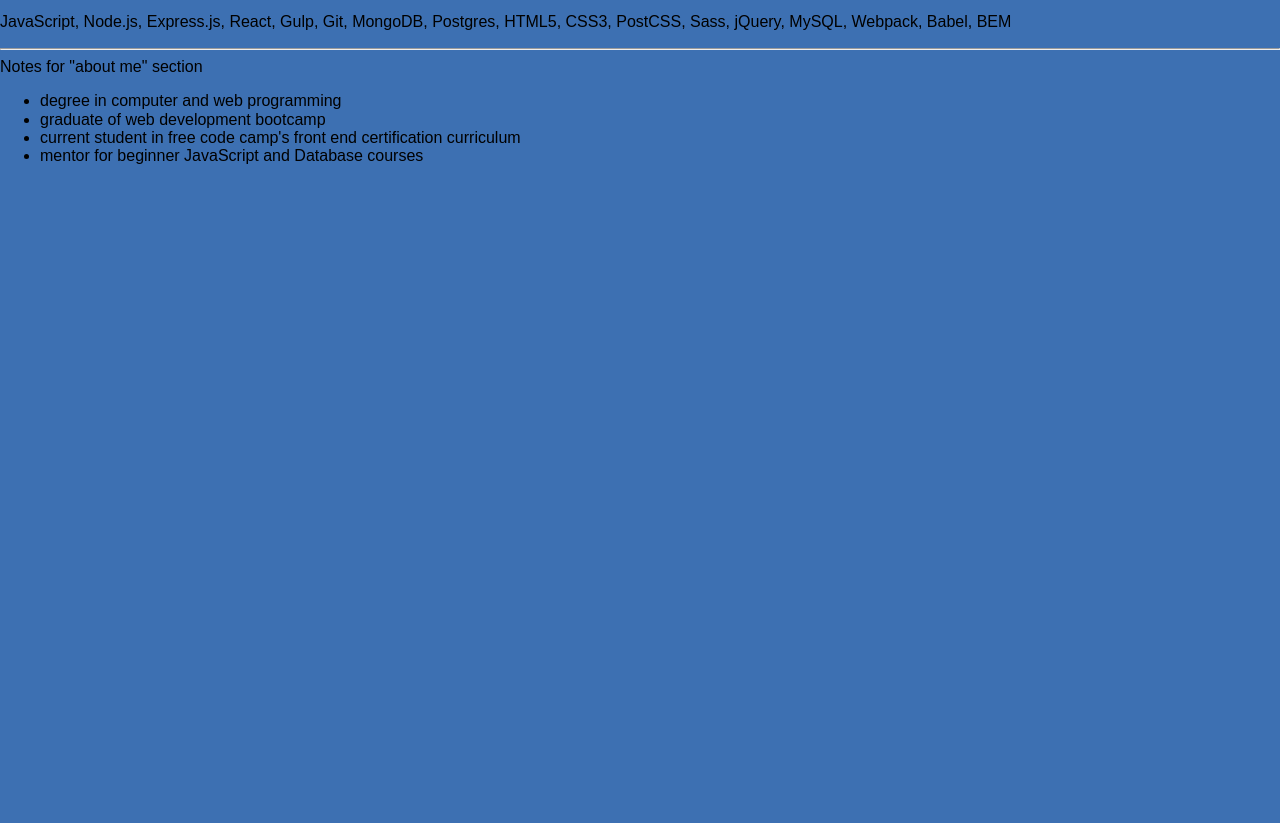
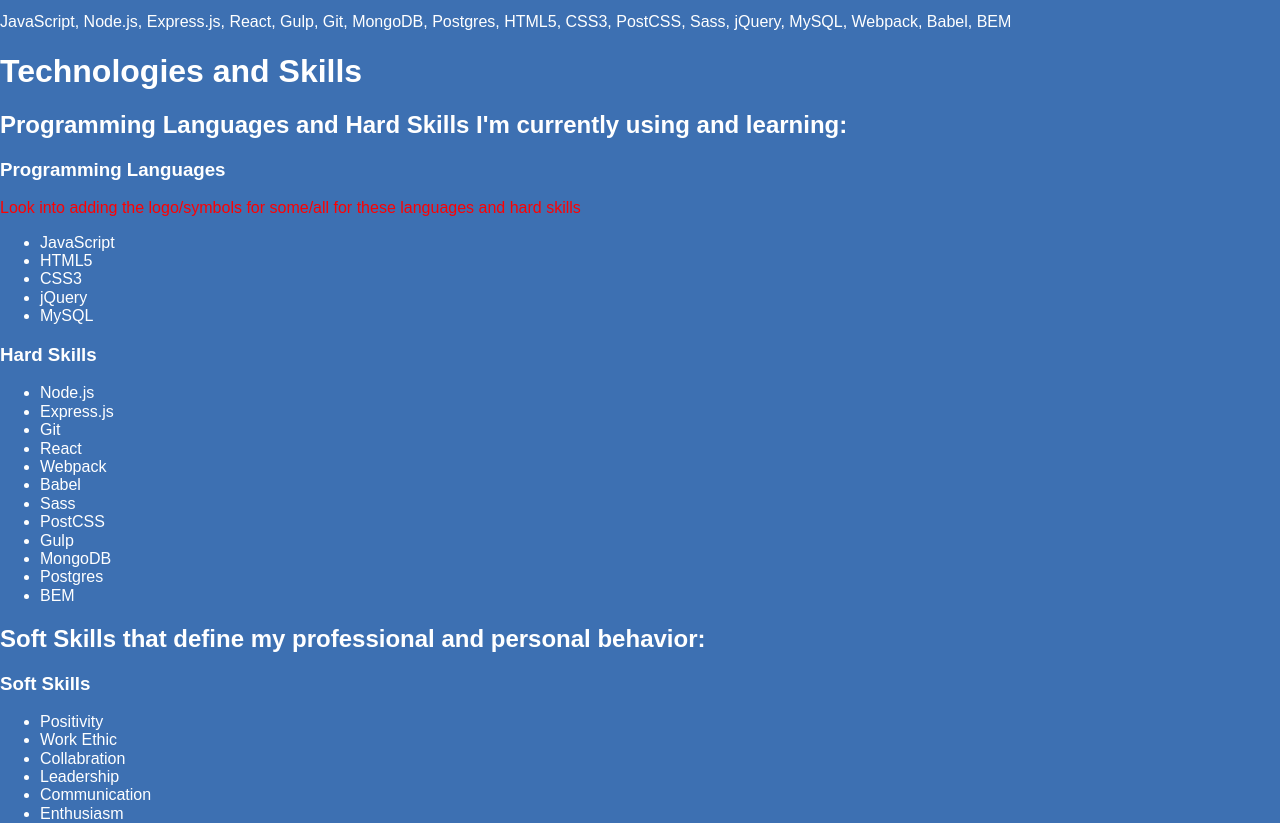
Before and after one commit to JacquesBegin/portfolioWebsite, a plain HTML site: page public/index.html in a window 1280 px wide. Shown: the part 122-945 px from the top of the page. Before the commit the page ends 800 px from the top, so only its background shows below. Drawn offline with Linux system fonts and the light colour scheme.

Commit message:
Adds html first draft of hard sklls, soft skills, and programming languages, and adds a new color for denoting temporary content warnings for elements that are not for the final site.

```diff
--- a/public/index.html
+++ b/public/index.html
@@ -33,6 +33,53 @@
       <div>Notes for "technologies/skills section</div>
       <p>JavaScript, Node.js, Express.js, React, Gulp, Git, MongoDB, Postgres, HTML5, CSS3, PostCSS, Sass, jQuery, MySQL, Webpack, Babel, BEM</p>
 
+      <div class="home__skills">
+        <h1 class="home__skills__header">Technologies and Skills</h1>
+        <div class="home__skills__hardskills">
+          <h2 class="home__skills__hardskills__header">Programming Languages and Hard Skills I'm currently using and learning:</h2>
+          <h3 class="home__skills__hardskills__language-list-header">Programming Languages</h3>
+          <div class="warning">Look into adding the logo/symbols for some/all for these languages and hard skills</div>
+          <ul class="home__skills__hardskills__language-list">
+            <li class="home__skills__hardskills__language-list__item">JavaScript</li>
+            <li class="home__skills__hardskills__language-list__item">HTML5</li>
+            <li class="home__skills__hardskills__language-list__item">CSS3</li>
+            <li class="home__skills__hardskills__language-list__item">jQuery</li>
+            <li class="home__skills__hardskills__language-list__item">MySQL</li>
+          </ul>
+          <h3 class="home__skills__hardskills__hardskills-list-header">Hard Skills</h3>
+          <ul class="home__skills__hardskills__hardskills-list">
+            <li class="home__skills__hardskills__hardskills-list__item">Node.js</li>
+            <li class="home__skills__hardskills__hardskills-list__item">Express.js</li>
+            <li class="home__skills__hardskills__hardskills-list__item">Git</li>
+            <li class="home__skills__hardskills__hardskills-list__item">React</li>
+            <li class="home__skills__hardskills__hardskills-list__item">Webpack</li>
+            <li class="home__skills__hardskills__hardskills-list__item">Babel</li>
+            <li class="home__skills__hardskills__hardskills-list__item">Sass</li>
+            <li class="home__skills__hardskills__hardskills-list__item">PostCSS</li>
+            <li class="home__skills__hardskills__hardskills-list__item">Gulp</li>
+            <li class="home__skills__hardskills__hardskills-list__item">MongoDB</li>
+            <li class="home__skills__hardskills__hardskills-list__item">Postgres</li>
+            <li class="home__skills__hardskills__hardskills-list__item">BEM</li>
+          </ul>
+        </div>
+        <div class="">
+          <h2 class="home__skills__softskills">Soft Skills that define my professional and personal behavior:</h2>
+          <h3 class="home__skills__softskills__language-list-header">Soft Skills</h3>
+          <ul class="home__skills__softskills__softskills-list">
+            <li class="home__skills__softskills__softskills-list__item">Positivity</li>
+            <li class="home__skills__softskills__softskills-list__item">Work Ethic</li>
+            <li class="home__skills__softskills__softskills-list__item">Collabration</li>
+            <li class="home__skills__softskills__softskills-list__item">Leadership</li>
+            <li class="home__skills__softskills__softskills-list__item">Communication</li>
+            <li class="home__skills__softskills__softskills-list__item">Enthusiasm</li>
+            <li class="home__skills__softskills__softskills-list__item">Problem Solving</li>
+            <li class="home__skills__softskills__softskills-list__item">Creativity</li>
+            <li class="home__skills__softskills__softskills-list__item">Visual Thinking</li>
+            <li class="home__skills__softskills__softskills-list__item">Critical Thinking</li>
+          </ul>
+        </div>
+      </div>
+
       <hr>
 
       <div>Notes for "about me" section</div>
--- a/public/sass/global/body.scss
+++ b/public/sass/global/body.scss
@@ -2,6 +2,11 @@
   background-color: $darkBlue;
   box-sizing: border-box;
   font-family: $mainFont;
+  color: $white;
+}
+
+.warning {
+  color: $warning;
 }
 
 @media only screen and (min-width: 701px) {
--- a/public/sass/global/colors.scss
+++ b/public/sass/global/colors.scss
@@ -4,3 +4,4 @@
 $seaGreen: #41d6c3;
 $white: #ffffff;
 $black: #000000;
+$warning: #ff0000;
```
Also changed, not shown: public/temp/css/styles.css, 1 other file.
